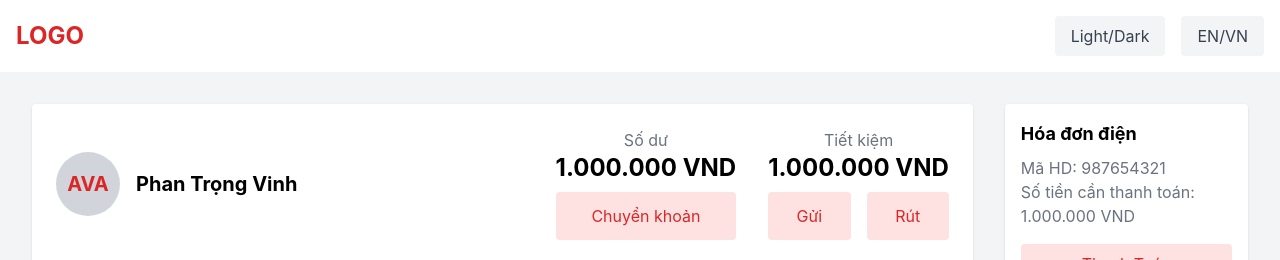
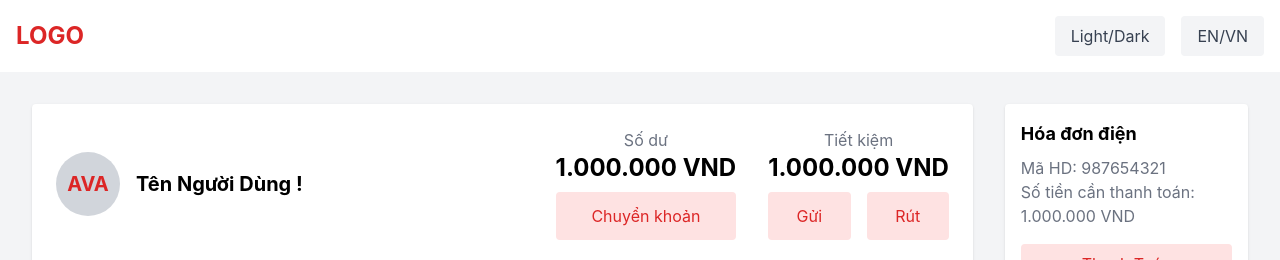
Before and after one commit to phanbachlong/Consumer_Transaction_Management_System, a React (Create React App) app in the folder project88/: page / in a window 1280 px wide. Shown: the top 260 px of the page. Built offline with nearby package versions, Linux system fonts and the light colour scheme.

Commit message:
Update HomeContent.js

```diff
--- a/project88/src/features/home/HomeContent.js
+++ b/project88/src/features/home/HomeContent.js
@@ -9,7 +9,7 @@ const HomeContent = () => (
             AVA
           </div>
           <div>
-            <h2 className="text-xl font-bold">Phan Trọng Vinh</h2>
+            <h2 className="text-xl font-bold">Tên Người Dùng !</h2>
           </div>
         </div>
         <div className="flex space-x-8">
```
